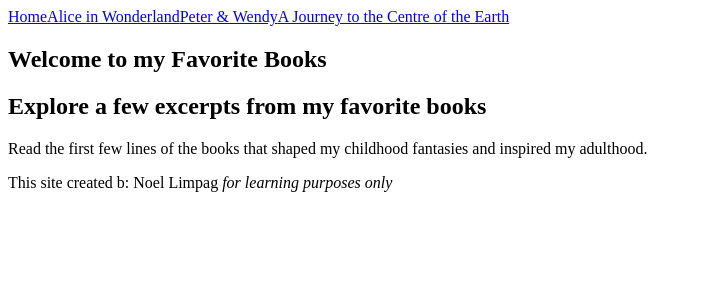
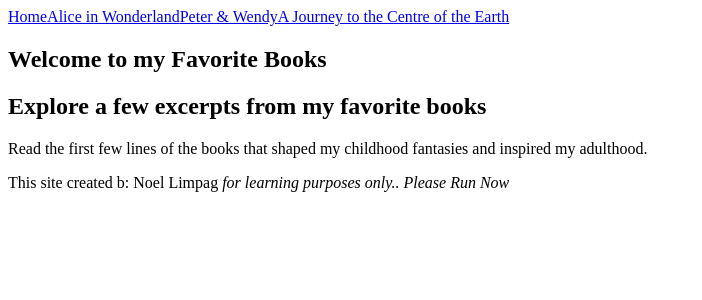
Before and after one commit to nlimpag07/nlimpag07.github.io, a Next.js app: page / in a window 1280 px wide. Shown: the top 300 px of the page, without its empty margins (0-702 px from the left). Built offline with nearby package versions, Linux system fonts and the light colour scheme.

Commit message:
running production and update

```diff
--- a/pages/index.js
+++ b/pages/index.js
@@ -17,7 +17,8 @@ const Home = () => (
         and inspired my adulthood.
       </p>
       <p>
-        This site created b: Noel Limpag <i>for learning purposes only</i>
+        This site created b: Noel Limpag{" "}
+        <i>for learning purposes only.. Please Run Now</i>
       </p>
     </section>
   </article>
```
